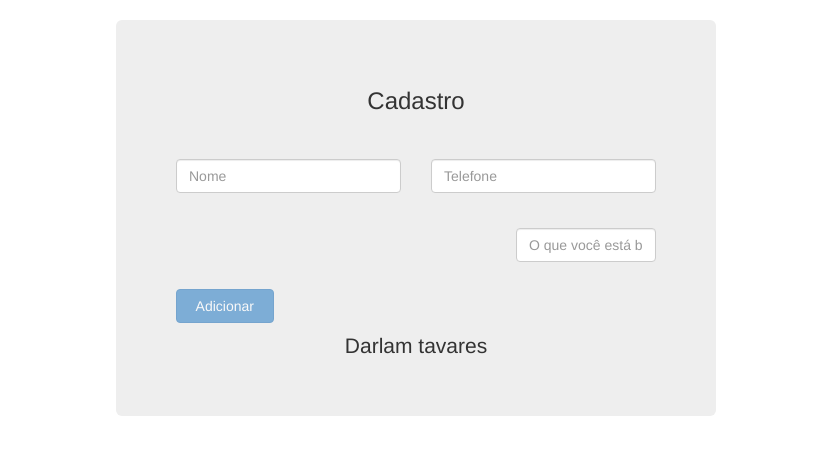
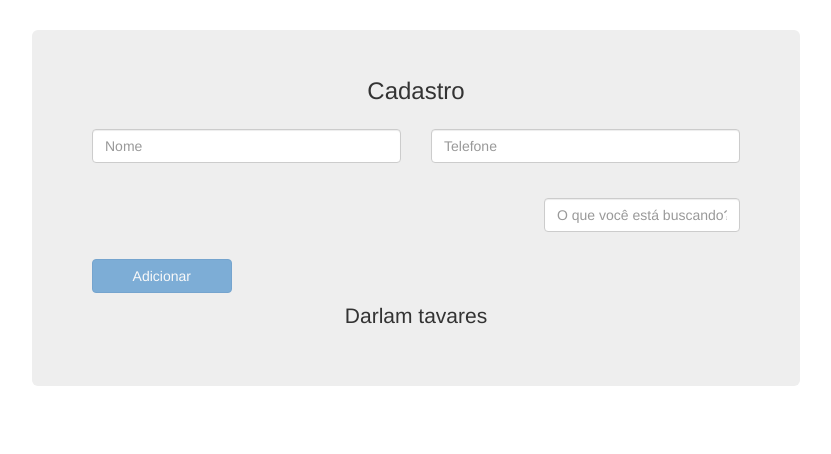
Before and after one commit to Darlam12/crudAngular, a plain HTML site: page index.html in a window 1280 px wide. Shown: the whole page, without its empty margins (224-1055 px from the left). Drawn offline with Linux system fonts and the light colour scheme.

Commit message:
Update style.css

```diff
--- a/style.css
+++ b/style.css
@@ -1,12 +1,12 @@
 .jumbotron {
-	width: 600px;
+	width: 768px;
 	text-align: center;
-	margin-top: 20px;
+	margin-top: 30px;
 	margin-left: auto;
 	margin-right: auto;
 }
 h3 {
-	margin-bottom: 30px;
+	margin-top: 0px;
 }
 .table {
 	margin-top: 20px;
@@ -34,7 +34,7 @@ hr {
 
 }
 
-@media only screen and (max-width: 480px) {
+@media only screen and (max-width: 768px) {
     .jumbotron{
         width: 100%;
     }
```
